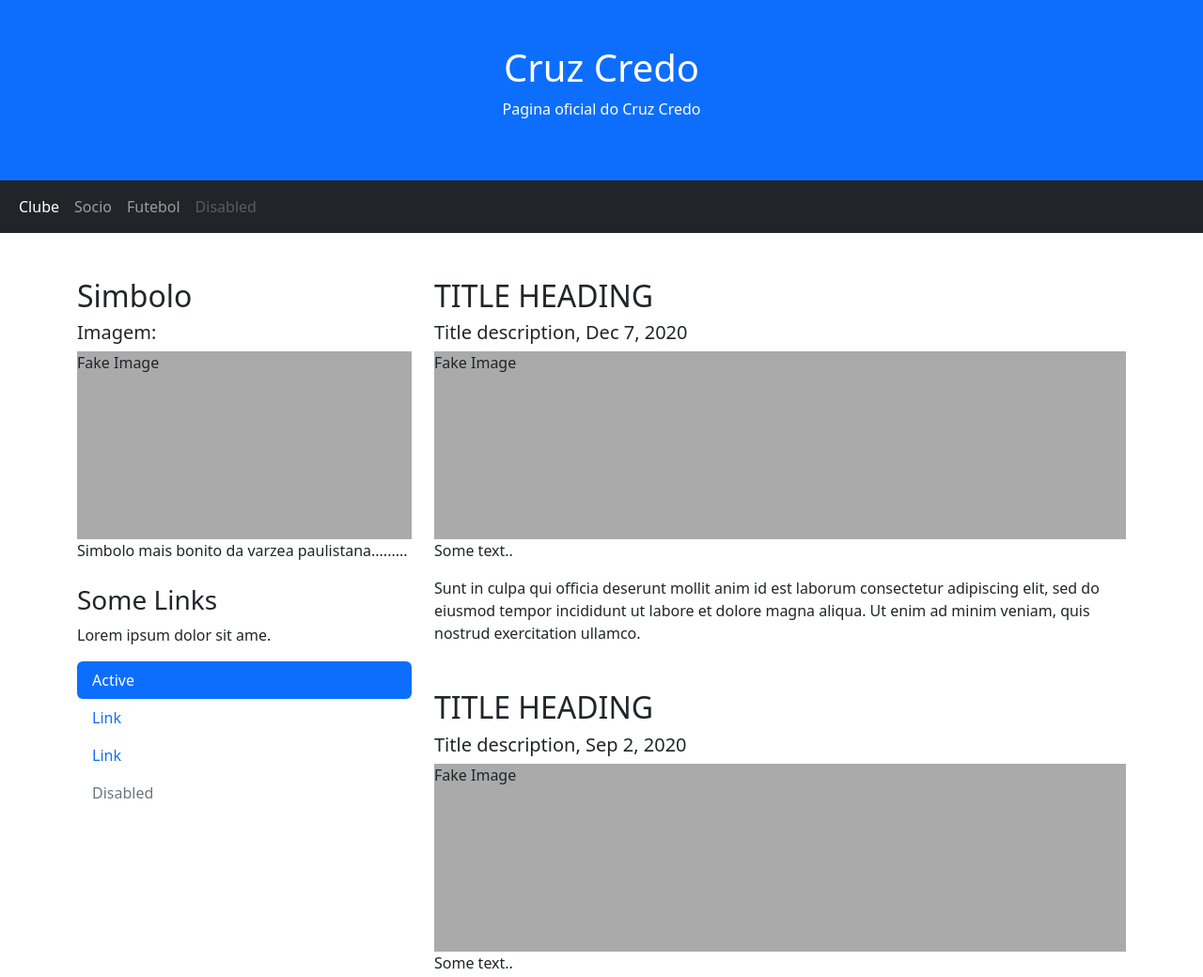
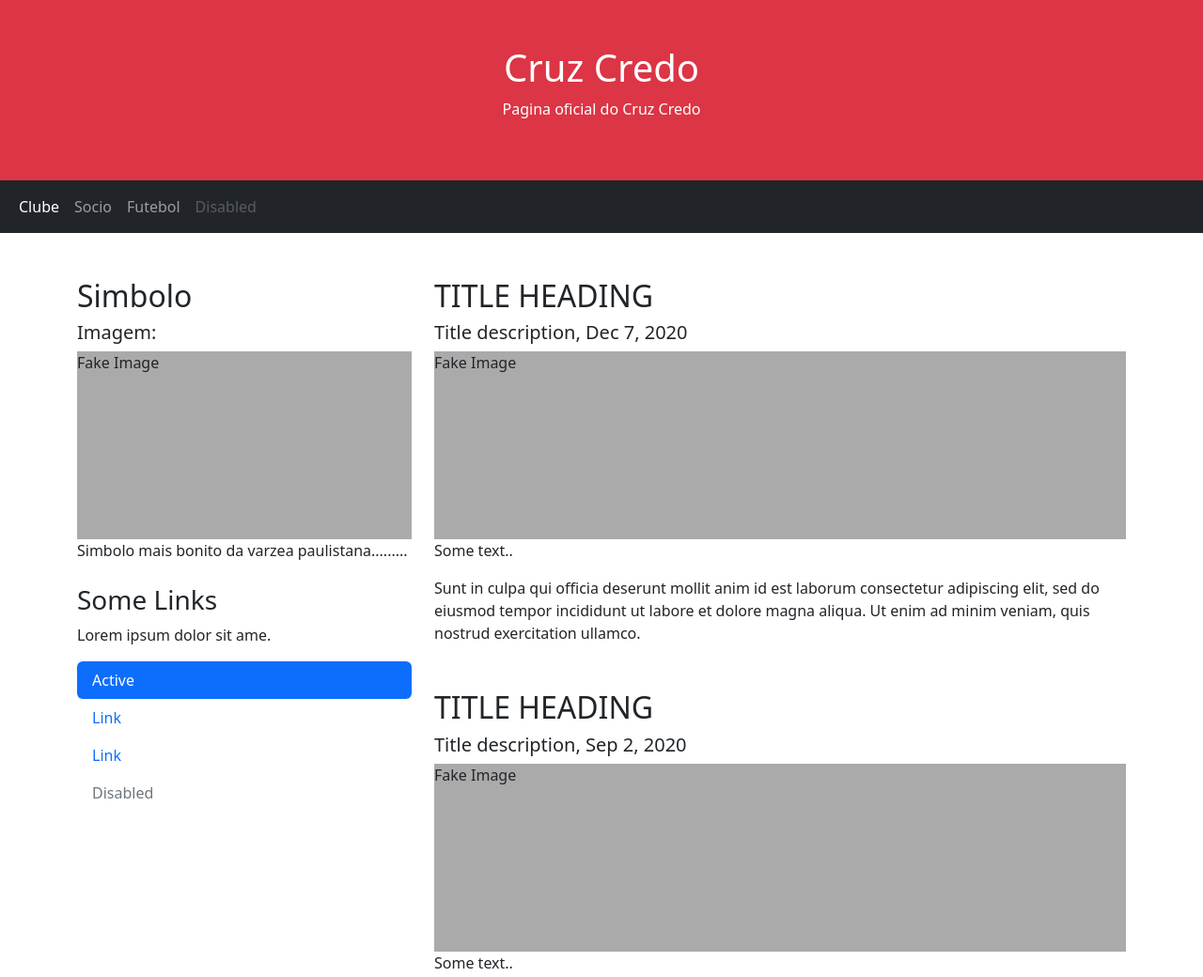
Before and after one commit to usotec/pagina, a plain HTML site: page teste/index.html in a window 1280 px wide. Shown: the top 1040 px of the page at 94% size. Drawn offline with nearby package versions, Linux system fonts and the light colour scheme.

Commit message:
Update index.html

```diff
--- a/teste/index.html
+++ b/teste/index.html
@@ -15,7 +15,7 @@
 </head>
 <body>
 
-<div class="p-5 bg-primary text-white text-center">
+<div class="p-5 bg-danger text-white text-center">
   <h1> Cruz Credo </h1>
   <p> Pagina oficial do Cruz Credo </p>
 </div>
```
